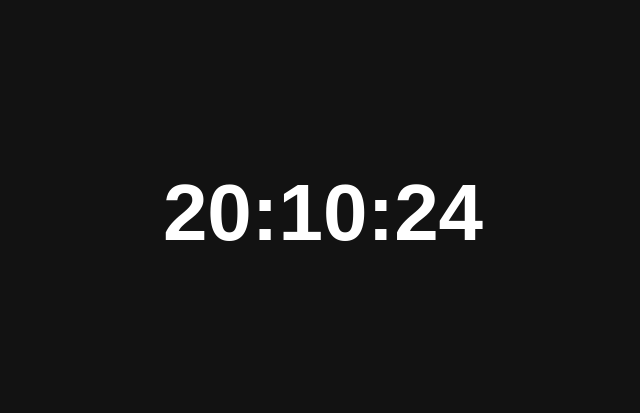
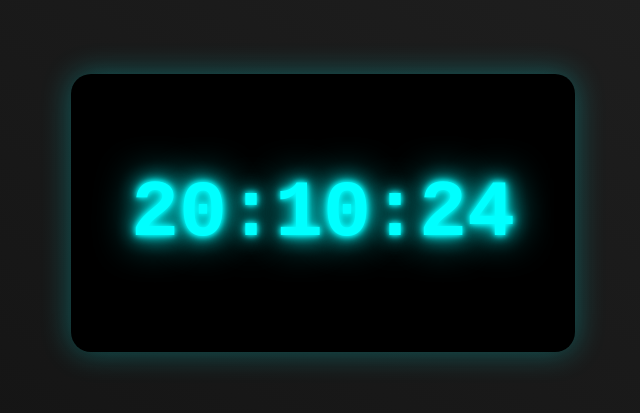
Before and after one commit to Yash-k10/web-clock, a plain HTML site: page index.html in a window 1280 px wide. Shown: the part 187-600 px from the top of the page, without its empty margins (317-957 px from the left). Drawn offline with Linux system fonts and the light colour scheme.

Commit message:
Styled digital clock with neon LED design

```diff
--- a/frontend/style.css
+++ b/frontend/style.css
@@ -1,14 +1,27 @@
 
 body {
+  margin: 0;
+  height: 100vh;
+  background: linear-gradient(to top right, #111, #222);
   display: flex;
   justify-content: center;
   align-items: center;
-  height: 100vh;
-  background-color: #121212;
-  color: white;
-  font-family: Arial, sans-serif;
-  margin: 0;
 }
+
+.clock-container {
+  background-color: #000;
+  padding: 40px 60px;
+  border-radius: 20px;
+  box-shadow: 0 0 30px rgba(0, 255, 255, 0.3);
+}
+
 #clock {
-  font-size: 5rem;
+  font-family: 'Orbitron', monospace;
+  font-size: 80px;
+  color: #00ffff;
+  text-shadow:
+    0 0 5px #00ffff,
+    0 0 10px #00ffff,
+    0 0 20px #00ffff,
+    0 0 40px #00ffff;
 }
```
Also changed, not shown: frontend/index.html (+8 -7 lines).
